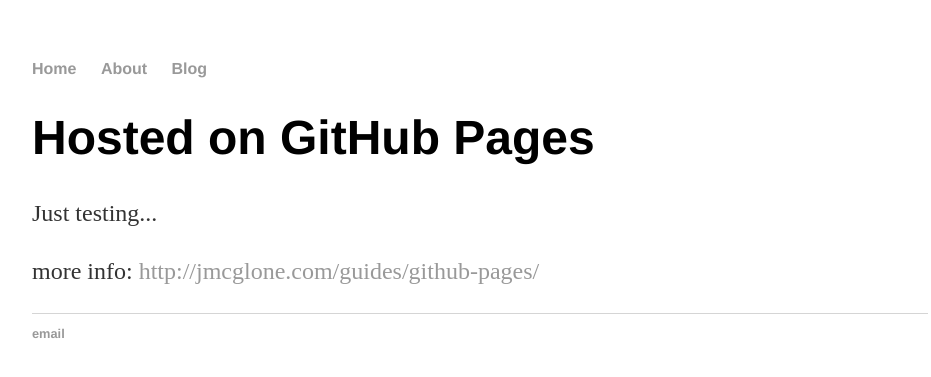
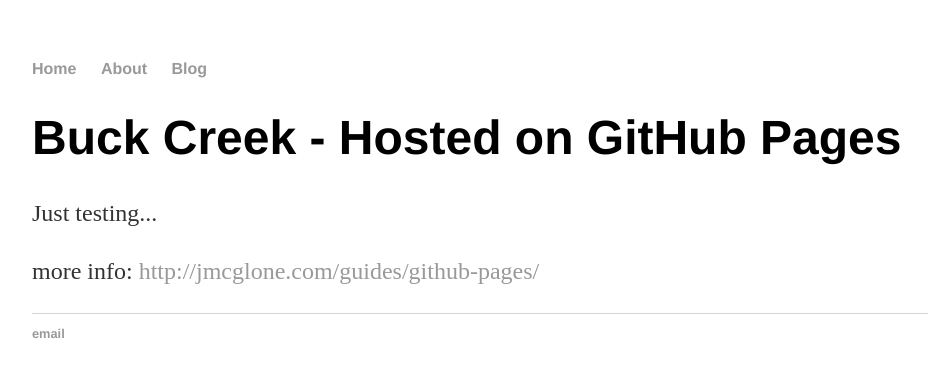
Before and after one commit to shanebp/shanebp.github.io, a Jekyll site: the page built from index.html, in a window 1280 px wide. Shown: the top 377 px of the page, without its empty margins (160-1091 px from the left). Built offline with Jekyll 4.4.1, drawn with Linux system fonts in a browser that asks for light colours; a file with an impossible date is left out.

Commit message:
Update index.html

```diff
--- a/index.html
+++ b/index.html
@@ -3,7 +3,7 @@ layout: default
 title: Buck Creek
 ---
 <div class="blurb">
-        <h1>Hosted on GitHub Pages</h1>
+        <h1>Buck Creek - Hosted on GitHub Pages</h1>
 	<p>Just testing...</p>
 	<p>more info:  <a href="http://jmcglone.com/guides/github-pages/">http://jmcglone.com/guides/github-pages/</a> </p>
 </div><!-- /.blurb -->
```
